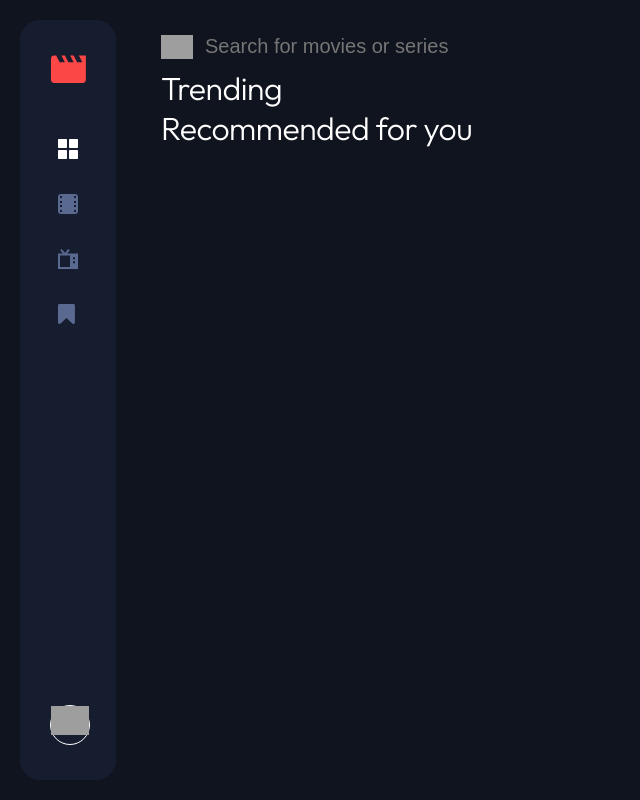
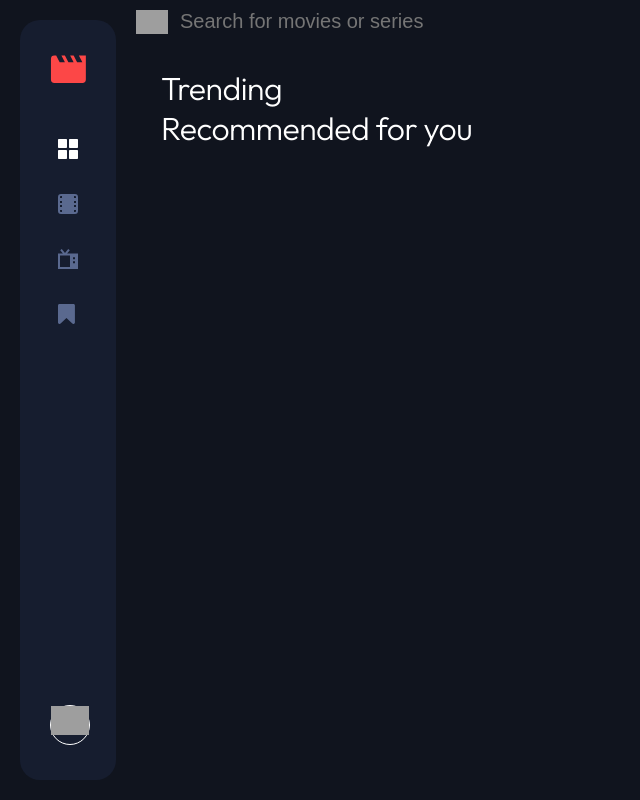
Before and after one commit to JulianKoehler/Entertainify, a React (Vite) app: page /home in a window 1280 px wide. Shown: the whole page, without its empty margins (0-640 px from the left). Built offline with nearby package versions, Linux system fonts and the light colour scheme; no server answers; grey boxes are pictures that could not be loaded.

Commit message:
Adjusted the Outlet Layouting and the authSlice

```diff
--- a/src/App.tsx
+++ b/src/App.tsx
@@ -1,10 +1,10 @@
 import { useEffect } from "react";
-import { BrowserRouter, Routes, Route } from "react-router-dom";
+import { BrowserRouter, Routes, Route, createBrowserRouter, Navigate } from "react-router-dom";
 import { useAppSelector } from "./store/hooks";
 import { selectAuth } from "./store/auth-slice";
 import Login from "./pages/Login";
 import Home from "./pages/Home";
-import SharedContent from "./pages/SharedContent";
+import RootLayout from "./pages/Root";
 import Movies from "./pages/Movies";
 import Series from "./pages/Series";
 import Bookmarked from "./pages/Bookmarked";
@@ -12,34 +12,9 @@ import GlobalStyles from "./styles/Global";
 import data from "../../starter-code/starter-code/data.json";
 
 const url = `https://entertainify-e4d16-default-rtdb.europe-west1.firebasedatabase.app/movies.json`;
-const PUT_OPTIONS = {
-  method: "PUT",
-  headers: { "Content-Type": "application/json" },
-  body: JSON.stringify(data),
-};
 
 function App() {
   const clientIsAuthenticated = useAppSelector(selectAuth);
-
-  useEffect(() => {
-    async function sendData() {
-      await fetch(url, PUT_OPTIONS);
-    }
-    // sendData();
-  }, []);
-
-  useEffect(() => {
-    async function getData() {
-      try {
-        const response = await fetch(url);
-        const data = await response.json();
-        console.log(data);
-      } catch (error) {
-        console.log(error);
-      }
-    }
-    getData();
-  }, []);
 
   return (
     <>
@@ -48,7 +23,7 @@ function App() {
         <Routes>
           <Route
             path="/"
-            element={<SharedContent />}>
+            element={<RootLayout />}>
             <Route
               index
               path="home"
--- a/src/pages/Home.tsx
+++ b/src/pages/Home.tsx
@@ -1,24 +1,11 @@
 import React from "react";
 import styled from "styled-components";
-import searchIcon from "../assets/icon-search.svg";
 
 const Home = () => {
-
   return (
     <HomePage>
-      <Search>
-        <img
-          src={searchIcon}
-          alt="search"
-        />
-        <Searchbar
-          type="search"
-          placeholder="Search for movies or series"
-        />
-      </Search>
       <Trending>
         <h1>Trending</h1>
-
       </Trending>
       <Recommended>
         <h1>Recommended for you</h1>
@@ -33,34 +20,5 @@ const HomePage = styled.div`
   padding: 2.5rem;
 `;
 
-const Searchbar = styled.input`
-  background-color: transparent;
-  border: none;
-  padding: 1rem 1rem 1rem 0;
-  color: white;
-  font-size: 2rem;
-  width: 100rem;
-  max-width: 100%;
-
-  -webkit-appearance: none;
-
-  &:focus {
-    outline: none;
-    border-bottom: 1px solid var(--greyish-blue);
-  }
-`;
-
-const Search = styled.div`
-  display: flex;
-  align-items: center;
-  max-height: 5rem;
-
-  & img {
-    max-width: 3.2rem;
-    max-height: 3.2rem;
-    margin-right: 1.2rem;
-  }
-`;
-
 const Trending = styled.div``;
 const Recommended = styled.div``;
--- /dev/null
+++ b/src/pages/Root.tsx
@@ -0,0 +1,56 @@
+import { Outlet } from "react-router-dom";
+import styled from "styled-components";
+import Navbar from "../components/Navbar/Navbar";
+import searchIcon from "../assets/icon-search.svg";
+
+const RootLayout = () => {
+  return (
+    <>
+      <Navbar />
+      <main>
+        <Search>
+          <img
+            src={searchIcon}
+            alt="search"
+          />
+          <Searchbar
+            type="search"
+            placeholder="Search for movies or series"
+          />
+        </Search>
+        <Outlet />
+      </main>
+    </>
+  );
+};
+
+export default RootLayout;
+
+const Searchbar = styled.input`
+  background-color: transparent;
+  border: none;
+  padding: 1rem 1rem 1rem 0;
+  color: white;
+  font-size: 2rem;
+  width: 100rem;
+  max-width: 100%;
+
+  -webkit-appearance: none;
+
+  &:focus {
+    outline: none;
+    border-bottom: 1px solid var(--greyish-blue);
+  }
+`;
+
+const Search = styled.div`
+  display: flex;
+  align-items: center;
+  max-height: 5rem;
+
+  & img {
+    max-width: 3.2rem;
+    max-height: 3.2rem;
+    margin-right: 1.2rem;
+  }
+`;
--- a/src/pages/SharedContent.tsx
+++ /dev/null
@@ -1,14 +0,0 @@
-import { Outlet } from "react-router-dom";
-import styled from "styled-components";
-import Navbar from "../components/Navbar/Navbar";
-
-const SharedContent = () => {
-  return (
-    <>
-      <Navbar />
-      <Outlet />
-    </>
-  );
-};
-
-export default SharedContent;
--- a/src/store/auth-slice.ts
+++ b/src/store/auth-slice.ts
@@ -3,10 +3,16 @@ import type { RootState } from ".";
 
 interface AuthState {
   isAuthenticated: boolean;
+  token: string | null;
+  tokenDuration: number | null;
+  tokenExpired: boolean | null;
 }
 
 const initialState: AuthState = {
   isAuthenticated: false,
+  token: null,
+  tokenDuration: null,
+  tokenExpired: null,
 };
 
 const authSlice = createSlice({
```
